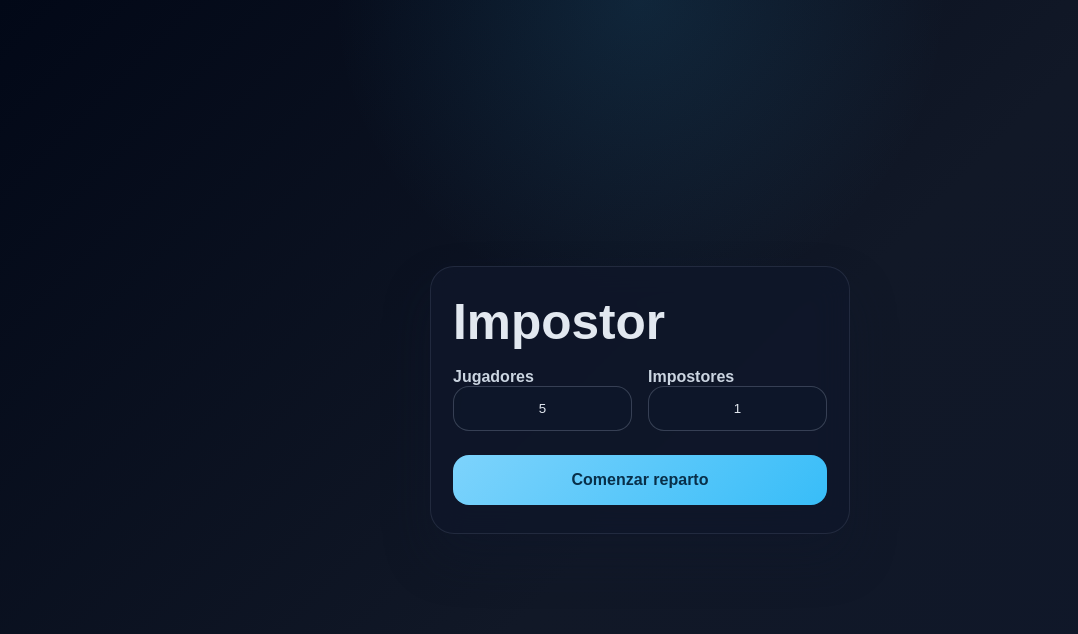
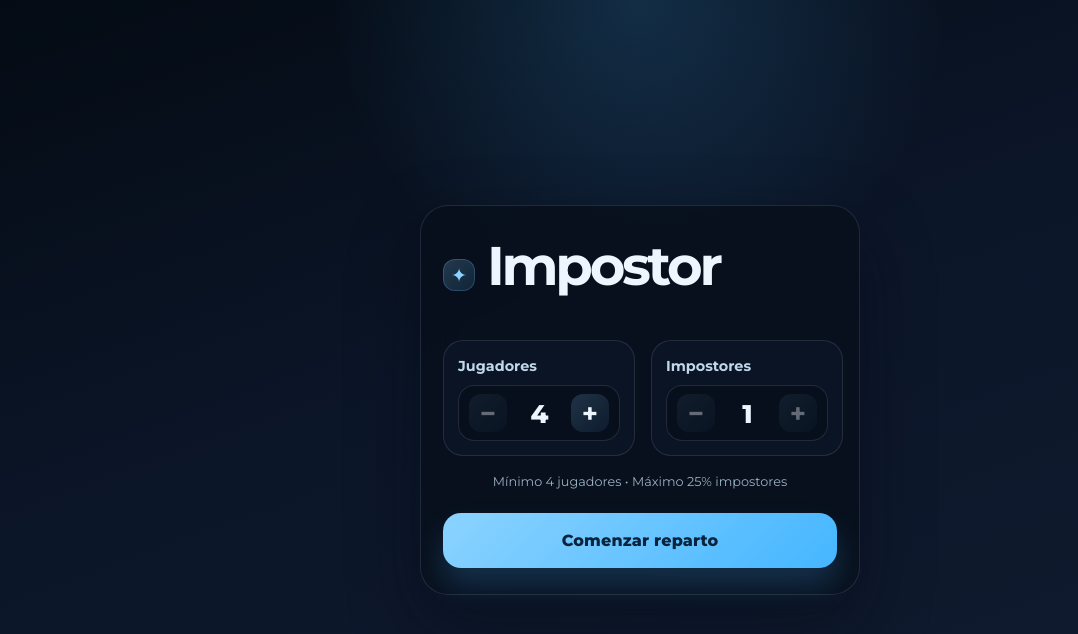
Before and after one commit to Ace0467/impostor, a Next.js app: page / in a window 1280 px wide. Shown: the top 634 px of the page, without its empty margins (0-1078 px from the left). Built offline with nearby package versions, Linux system fonts and the light colour scheme.

Commit message:
Apply aesthetic polish and stepper rules

```diff
--- a/app/globals.css
+++ b/app/globals.css
@@ -1,14 +1,16 @@
 :root {
-  --bg: #0f172a;
-  --panel: rgba(15, 23, 42, 0.82);
-  --panel-alt: rgba(30, 41, 59, 0.9);
-  --primary: #7dd3fc;
-  --primary-strong: #38bdf8;
-  --success: #34d399;
-  --danger: #f87171;
-  --text: #e2e8f0;
-  --muted: #cbd5e1;
-  --shadow: rgba(15, 23, 42, 0.35);
+  --bg: #08111f;
+  --bg-soft: rgba(15, 23, 42, 0.72);
+  --panel: rgba(10, 18, 31, 0.82);
+  --panel-alt: rgba(15, 23, 42, 0.94);
+  --primary: #8bd3ff;
+  --primary-strong: #45b6ff;
+  --success: #69e0b4;
+  --danger: #ff7b7b;
+  --text: #edf6ff;
+  --muted: #bfd8ea;
+  --shadow: rgba(2, 8, 18, 0.45);
+  --border: rgba(148, 163, 184, 0.18);
 }
 
 * {
@@ -16,16 +18,17 @@
 }
 
 html {
-  font-family: Arial, Helvetica, sans-serif;
-  background: linear-gradient(135deg, #020817, #111827 55%, #0f172a);
+  background: linear-gradient(160deg, #040b14 0%, #0c1629 44%, #101c30 100%);
 }
 
 body {
   margin: 0;
   min-height: 100vh;
   color: var(--text);
-  background: radial-gradient(circle at top, rgba(56, 189, 248, 0.12), transparent 30%),
-    linear-gradient(135deg, #020817, #111827 55%, #0f172a);
+  font-family: var(--font-montserrat), sans-serif;
+  background:
+    radial-gradient(circle at top, rgba(69, 182, 255, 0.18), transparent 30%),
+    linear-gradient(160deg, #040b14 0%, #0c1629 44%, #101c30 100%);
 }
 
 button,
@@ -38,31 +41,28 @@ textarea {
   min-height: 100vh;
   display: grid;
   place-items: center;
-  padding: 24px;
+  padding: 32px 18px;
 }
 
 .panel {
-  width: min(100%, 420px);
-  background: var(--panel);
-  border: 1px solid rgba(148, 163, 184, 0.15);
-  border-radius: 24px;
-  padding: 28px 22px;
-  box-shadow: 0 25px 45px var(--shadow);
-  backdrop-filter: blur(16px);
+  width: min(100%, 440px);
+  background: rgba(8, 15, 27, 0.82);
+  border: 1px solid var(--border);
+  border-radius: 28px;
+  padding: 30px 22px 26px;
+  box-shadow: 0 28px 70px var(--shadow);
+  backdrop-filter: blur(18px);
 }
 
-.panel-contrast {
-  background: rgba(15, 23, 42, 0.95);
-}
-
+.panel-contrast,
 .panel-role {
-  background: rgba(15, 23, 42, 0.96);
+  background: rgba(8, 16, 29, 0.94);
 }
 
 .eyebrow {
-  margin: 0 0 10px;
-  font-size: 0.78rem;
-  letter-spacing: 0.12em;
+  margin: 0 0 12px;
+  font-size: 0.74rem;
+  letter-spacing: 0.14em;
   text-transform: uppercase;
   color: var(--primary);
   font-weight: 700;
@@ -71,85 +71,129 @@ textarea {
 h1,
 h2 {
   margin: 0;
-  line-height: 1.1;
+  line-height: 1.12;
 }
 
 h1 {
-  font-size: clamp(2.2rem, 8vw, 3.1rem);
+  font-size: clamp(2.4rem, 7vw, 3.4rem);
   margin-bottom: 18px;
+  letter-spacing: -0.06em;
 }
 
 h2 {
-  font-size: clamp(1.7rem, 6vw, 2.5rem);
+  font-size: clamp(1.85rem, 6vw, 2.5rem);
+  letter-spacing: -0.05em;
+}
+
+.brand-wrap {
+  display: flex;
+  align-items: center;
+  gap: 12px;
+  margin-bottom: 26px;
+}
+
+.brand-mark {
+  display: inline-flex;
+  align-items: center;
+  justify-content: center;
+  width: 32px;
+  height: 32px;
+  border-radius: 12px;
+  background: linear-gradient(135deg, rgba(139, 211, 255, 0.22), rgba(69, 182, 255, 0.12));
+  color: var(--primary);
+  font-size: 1.2rem;
+  box-shadow: inset 0 0 0 1px rgba(139, 211, 255, 0.2);
 }
 
 .field-label {
   display: block;
-  margin: 18px 0 10px;
+  margin: 0 0 10px;
   color: var(--muted);
   font-weight: 700;
+  font-size: 0.9rem;
 }
 
-.names-input,
-.number-input,
-.select-input {
-  width: 100%;
-  border: 1px solid rgba(148, 163, 184, 0.3);
-  border-radius: 16px;
-  background: rgba(15, 23, 42, 0.7);
-  color: var(--text);
-  padding: 14px 16px;
-}
-
-.names-input {
-  resize: vertical;
-  min-height: 170px;
-}
-
-.settings-row {
-  display: flex;
-  align-items: flex-end;
-  justify-content: space-between;
+.settings-grid {
+  display: grid;
+  grid-template-columns: 1fr 1fr;
   gap: 16px;
   margin-top: 18px;
 }
 
-.settings-row-selects {
-  align-items: stretch;
+.counter-card {
+  padding: 16px 14px 14px;
+  background: rgba(15, 23, 42, 0.7);
+  border: 1px solid var(--border);
+  border-radius: 20px;
 }
 
-.select-group {
-  flex: 1;
+.stepper {
+  display: flex;
+  align-items: center;
+  justify-content: space-between;
+  gap: 12px;
+  background: rgba(8, 15, 27, 0.75);
+  border: 1px solid rgba(148, 163, 184, 0.18);
+  border-radius: 16px;
+  padding: 8px 10px;
 }
 
-.settings-row .field-label {
-  margin: 0;
+.stepper-button {
+  width: 38px;
+  height: 38px;
+  border: none;
+  border-radius: 12px;
+  background: linear-gradient(135deg, rgba(139, 211, 255, 0.18), rgba(69, 182, 255, 0.08));
+  color: var(--text);
+  font-size: 1.7rem;
+  line-height: 1;
+  font-weight: 700;
+  cursor: pointer;
+  transition: transform 0.15s ease, opacity 0.15s ease;
 }
 
-.number-input,
-.select-input {
-  text-align: center;
+.stepper-button:hover:not(:disabled) {
+  transform: translateY(-1px);
 }
 
-.select-input {
-  appearance: none;
+.stepper-button:disabled {
+  opacity: 0.4;
+  cursor: not-allowed;
+}
+
+.stepper-value {
+  min-width: 40px;
+  text-align: center;
+  font-size: 1.6rem;
+  font-weight: 800;
+  letter-spacing: -0.04em;
+}
+
+.helper-text {
+  margin: 18px 0 0;
+  color: rgba(191, 216, 234, 0.8);
+  font-size: 0.8rem;
+  text-align: center;
 }
 
 .primary-button {
   width: 100%;
   margin-top: 24px;
   border: none;
-  border-radius: 16px;
+  border-radius: 18px;
   background: linear-gradient(135deg, var(--primary), var(--primary-strong));
-  color: #082f49;
+  color: #09243c;
   font-weight: 800;
-  padding: 16px 18px;
+  letter-spacing: 0.01em;
+  padding: 18px 20px;
   cursor: pointer;
-  transition: transform 0.15s ease, opacity 0.15s ease;
+  box-shadow: 0 18px 30px rgba(69, 182, 255, 0.2);
+  transition: transform 0.15s ease, box-shadow 0.15s ease, opacity 0.15s ease;
 }
 
-.primary-button:hover {
+.primary-button:hover:not(:disabled) {
   transform: translateY(-1px);
+  box-shadow: 0 22px 35px rgba(69, 182, 255, 0.24);
 }
 
 .primary-button:disabled {
@@ -158,50 +202,54 @@ h2 {
 }
 
 .error {
-  margin-top: 14px;
-  color: #fca5a5;
+  margin-top: 18px;
+  color: #ffb5b5;
   font-weight: 700;
+  line-height: 1.4;
 }
 
 .subtitle,
 .role-copy {
   margin-top: 18px;
   color: var(--muted);
-  line-height: 1.5;
+  line-height: 1.6;
 }
 
 .badge {
-  display: inline-block;
+  display: inline-flex;
+  align-items: center;
+  justify-content: center;
   border-radius: 999px;
-  padding: 8px 14px;
+  padding: 10px 16px;
   margin-top: 18px;
   margin-bottom: 12px;
-  font-size: 0.8rem;
+  font-size: 0.78rem;
   font-weight: 800;
-  letter-spacing: 0.08em;
+  letter-spacing: 0.12em;
   text-transform: uppercase;
 }
 
 .badge.danger {
-  background: rgba(248, 113, 113, 0.15);
-  color: #fecaca;
+  background: rgba(255, 123, 123, 0.14);
+  color: #ffd0d0;
 }
 
 .badge.success {
-  background: rgba(52, 211, 153, 0.15);
-  color: #a7f3d0;
+  background: rgba(105, 224, 180, 0.12);
+  color: #d9fff2;
 }
 
 .secret-word {
-  margin-top: 16px;
-  padding: 22px 18px;
-  border-radius: 18px;
-  background: rgba(56, 189, 248, 0.1);
-  border: 1px solid rgba(125, 211, 252, 0.35);
-  color: #bae6fd;
-  font-size: clamp(2rem, 10vw, 3.3rem);
+  margin-top: 18px;
+  padding: 26px 18px;
+  border-radius: 20px;
+  background: rgba(69, 182, 255, 0.12);
+  border: 1px solid rgba(139, 211, 255, 0.24);
+  color: #d7f3ff;
+  font-size: clamp(2.2rem, 10vw, 3.5rem);
   font-weight: 800;
   text-align: center;
+  letter-spacing: -0.06em;
 }
 
 .panel-finished {
@@ -209,17 +257,17 @@ h2 {
 }
 
 @media (max-width: 480px) {
-  .panel {
-    padding: 20px 16px;
-    border-radius: 18px;
+  .app-shell {
+    padding: 24px 14px;
   }
 
-  .settings-row {
-    flex-direction: column;
-    align-items: stretch;
+  .panel {
+    padding: 22px 18px 20px;
+    border-radius: 24px;
   }
 
-  .number-input {
-    width: 100%;
+  .settings-grid {
+    grid-template-columns: 1fr;
+    gap: 14px;
   }
 }
--- a/app/layout.tsx
+++ b/app/layout.tsx
@@ -1,5 +1,11 @@
+import { Montserrat } from "next/font/google";
 import "./globals.css";
 import type { Metadata } from "next";
+
+const montserrat = Montserrat({
+  subsets: ["latin"],
+  variable: "--font-montserrat",
+});
 
 export const metadata: Metadata = {
   title: "Impostor - Roles",
@@ -8,7 +14,7 @@ export const metadata: Metadata = {
 
 export default function RootLayout({ children }: { children: React.ReactNode }) {
   return (
-    <html lang="es">
+    <html lang="es" className={montserrat.variable}>
       <body>{children}</body>
     </html>
   );
--- a/app/page.tsx
+++ b/app/page.tsx
@@ -81,8 +81,15 @@ function buildPlayers(names: string[], impostorCount: number): Player[] {
   }));
 }
 
+const MIN_PLAYERS = 4;
+const MAX_PLAYERS = 12;
+
+function getMaxImpostors(playerCount: number) {
+  return Math.floor(playerCount * 0.25);
+}
+
 export default function Home() {
-  const [playerCount, setPlayerCount] = useState(5);
+  const [playerCount, setPlayerCount] = useState(4);
   const [impostorCount, setImpostorCount] = useState(1);
   const [players, setPlayers] = useState<Player[]>([]);
   const [currentIndex, setCurrentIndex] = useState(0);
@@ -90,26 +97,40 @@ export default function Home() {
   const [error, setError] = useState("");
 
   const currentPlayer = players[currentIndex];
-  const maxImpostorCount = Math.max(1, playerCount - 1);
+  const maxImpostors = getMaxImpostors(playerCount);
 
   const canStart = useMemo(
-    () => playerCount >= 2 && impostorCount >= 1 && impostorCount < playerCount,
-    [impostorCount, playerCount]
+    () =>
+      playerCount >= MIN_PLAYERS &&
+      impostorCount >= 1 &&
+      impostorCount <= maxImpostors &&
+      impostorCount < playerCount,
+    [impostorCount, maxImpostors, playerCount]
   );
 
-  function handlePlayerCountChange(nextCount: number) {
-    setPlayerCount(nextCount);
-    setImpostorCount((previous) => Math.min(previous, Math.max(1, nextCount - 1)));
+  function handlePlayerCountChange(delta: number) {
+    setPlayerCount((previous) => {
+      const next = Math.min(MAX_PLAYERS, Math.max(MIN_PLAYERS, previous + delta));
+      setImpostorCount((current) => Math.min(current, getMaxImpostors(next)));
+      return next;
+    });
+  }
+
+  function handleImpostorCountChange(delta: number) {
+    setImpostorCount((previous) => {
+      const next = Math.min(maxImpostors, Math.max(1, previous + delta));
+      return next;
+    });
   }
 
   function handleStart() {
-    if (playerCount < 2) {
-      setError("Necesitás al menos 2 jugadores para empezar.");
+    if (playerCount < MIN_PLAYERS) {
+      setError("La cantidad mínima de jugadores es 4.");
       return;
     }
 
-    if (impostorCount < 1 || impostorCount >= playerCount) {
-      setError("La cantidad de impostores debe ser mayor que 0 y menor que la cantidad de jugadores.");
+    if (impostorCount < 1 || impostorCount > maxImpostors) {
+      setError("La cantidad de impostores no puede superar el 25% de los jugadores.");
       return;
     }
 
@@ -142,45 +163,60 @@ export default function Home() {
     <main className="app-shell">
       {phase === "setup" && (
         <section className="panel">
-          <h1>Impostor</h1>
+          <div className="brand-wrap">
+            <span className="brand-mark">✦</span>
+            <h1>Impostor</h1>
+          </div>
 
-          <div className="settings-row settings-row-selects">
-            <div className="select-group">
-              <label className="field-label" htmlFor="players">
-                Jugadores
-              </label>
-              <select
-                id="players"
-                className="select-input"
-                value={playerCount}
-                onChange={(event) => handlePlayerCountChange(Number(event.target.value))}
-              >
-                {Array.from({ length: 10 }, (_, index) => index + 2).map((count) => (
-                  <option key={count} value={count}>
-                    {count}
-                  </option>
-                ))}
-              </select>
+          <div className="settings-grid">
+            <div className="counter-card">
+              <label className="field-label">Jugadores</label>
+              <div className="stepper" aria-label="Cantidad de jugadores">
+                <button
+                  type="button"
+                  className="stepper-button"
+                  onClick={() => handlePlayerCountChange(-1)}
+                  disabled={playerCount <= MIN_PLAYERS}
+                >
+                  −
+                </button>
+                <span className="stepper-value">{playerCount}</span>
+                <button
+                  type="button"
+                  className="stepper-button"
+                  onClick={() => handlePlayerCountChange(1)}
+                  disabled={playerCount >= MAX_PLAYERS}
+                >
+                  +
+                </button>
+              </div>
             </div>
 
-            <div className="select-group">
-              <label className="field-label" htmlFor="impostors">
-                Impostores
-              </label>
-              <select
-                id="impostors"
-                className="select-input"
-                value={impostorCount}
-                onChange={(event) => setImpostorCount(Number(event.target.value))}
-              >
-                {Array.from({ length: maxImpostorCount }, (_, index) => index + 1).map((count) => (
-                  <option key={count} value={count}>
-                    {count}
-                  </option>
-                ))}
-              </select>
+            <div className="counter-card">
+              <label className="field-label">Impostores</label>
+              <div className="stepper" aria-label="Cantidad de impostores">
+                <button
+                  type="button"
+                  className="stepper-button"
+                  onClick={() => handleImpostorCountChange(-1)}
+                  disabled={impostorCount <= 1}
+                >
+                  −
+                </button>
+                <span className="stepper-value">{impostorCount}</span>
+                <button
+                  type="button"
+                  className="stepper-button"
+                  onClick={() => handleImpostorCountChange(1)}
+                  disabled={impostorCount >= maxImpostors}
+                >
+                  +
+                </button>
+              </div>
             </div>
           </div>
+
+          <p className="helper-text">Mínimo 4 jugadores • Máximo 25% impostores</p>
 
           {error ? <p className="error">{error}</p> : null}
 
```
